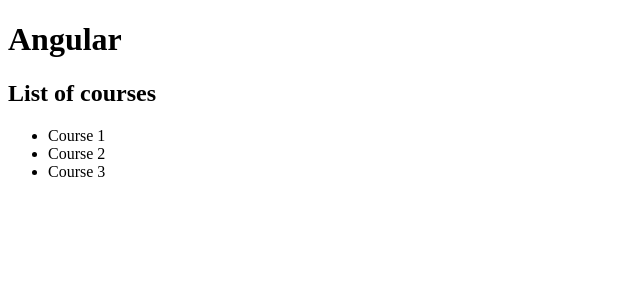
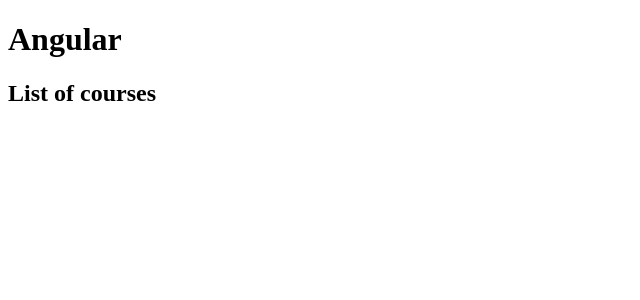
Before and after one commit to jboensch/angular-crash-course, an Angular app: page / in a window 1280 px wide. Shown: the top 300 px of the page, without its empty margins (0-640 px from the left). Built offline with nearby package versions, Linux system fonts and the light colour scheme.

Commit message:
Section 3 - Lecture 34

```diff
--- a/src/app/courses.component.ts
+++ b/src/app/courses.component.ts
@@ -14,5 +14,8 @@
 })
 export class CoursesCompoment {
     title = "List of courses";
-    courses = ["Course 1", "Course 2", "Course 3"];
+    courses;
+
+    //logic for calling an http service
+
 }
--- /dev/null
+++ b/src/app/courses.service.ts
@@ -0,0 +1,5 @@
+export class CoursesService {
+    getCourses() {
+        return ["Course 1", "Course 2", "Course 3"];
+    }
+}
```
